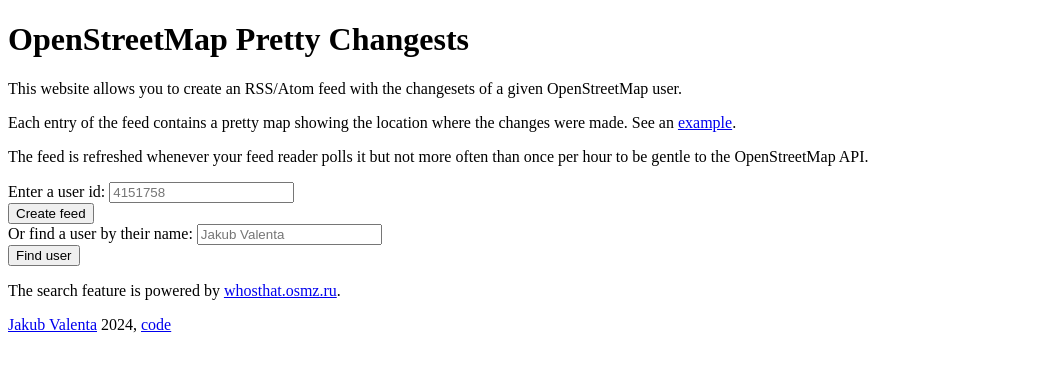
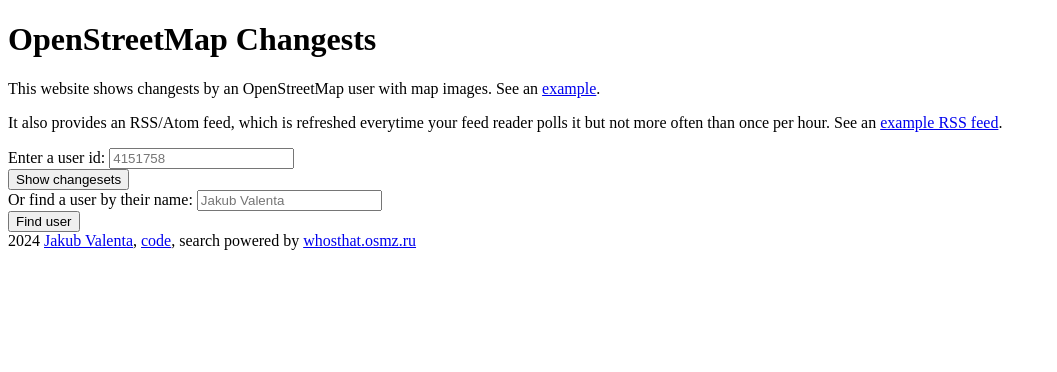
Before and after one commit to jakubvalenta/osm-changesets, a Django app: page / in a window 1280 px wide. Shown: the top 372 px of the page, without its empty margins (0-1057 px from the left). Run offline with Django 5.2, Linux system fonts and the light colour scheme.

Commit message:
improve README and index text

```diff
--- a/osm_changesets/templates/index.html
+++ b/osm_changesets/templates/index.html
@@ -3,39 +3,32 @@
   <head>
     <meta charset="utf-8" />
     <meta name="viewport" content="width=device-width" />
-    <title>OpenStreetMap Pretty Changesets</title>
+    <title>OpenStreetMap Changesets</title>
     <meta
       name="description"
       content="A website that shows changests by an OpenStreetMap user with map images."
     />
   </head>
   <body>
-    <h1>OpenStreetMap Pretty Changests</h1>
+    <h1>OpenStreetMap Changests</h1>
     <p>
-      This website allows you to create an RSS/Atom feed with the changesets of
-      a given OpenStreetMap user.
-    </p>
-    <p>
-      Each entry of the feed contains a pretty map showing the location where
-      the changes were made. See an
+      This website shows changests by an OpenStreetMap user with map images. See
+      an
       <a href="{% url 'user-detail' pk=4151758 %}">example</a>.
     </p>
     <p>
-      The feed is refreshed whenever your feed reader polls it but not more
-      often than once per hour to be gentle to the OpenStreetMap API.
+      It also provides an RSS/Atom feed, which is refreshed everytime your feed
+      reader polls it but not more often than once per hour. See an
+      <a href="{% url 'user-feed-rss' pk=4151758 %}">example RSS feed</a>.
     </p>
     <form method="post">
       {% csrf_token %} {{ create_form }}
-      <input type="submit" name="create" value="Create feed" />
+      <input type="submit" name="create" value="Show changesets" />
     </form>
     <form method="post">
       {% csrf_token %} {{ find_form }}
       <input type="submit" name="find" value="Find user" />
     </form>
-    <p>
-      The search feature is powered by
-      <a href="https://whosthat.osmz.ru/" target="blank">whosthat.osmz.ru</a>.
-    </p>
     {% if found_users %}
     <ul>
       {% for found_user in found_users %}
@@ -44,16 +37,19 @@
         <form method="post">
           {% csrf_token %}
           <input type="hidden" name="uid" value="{{ found_user.uid }}" />
-          <input type="submit" name="create" value="Create feed" />
+          <input type="submit" name="create" value="Show changesets" />
         </form>
       </li>
       {% endfor %}
     </ul>
     {% endif %}
     <footer>
-      <a href="https://www.jakubvalenta.cz/" target="blank">Jakub Valenta</a>
-      2024,
-      <a href="https://github.com/jakubvalenta/osm-changesets">code</a>
+      2024
+      <a href="https://www.jakubvalenta.cz/" target="blank">Jakub Valenta</a>,
+      <a href="https://github.com/jakubvalenta/osm-changesets" target="blank"
+        >code</a
+      >, search powered by
+      <a href="https://whosthat.osmz.ru/" target="blank">whosthat.osmz.ru</a>
     </footer>
   </body>
 </html>
```
Also changed, not shown: README.md.
